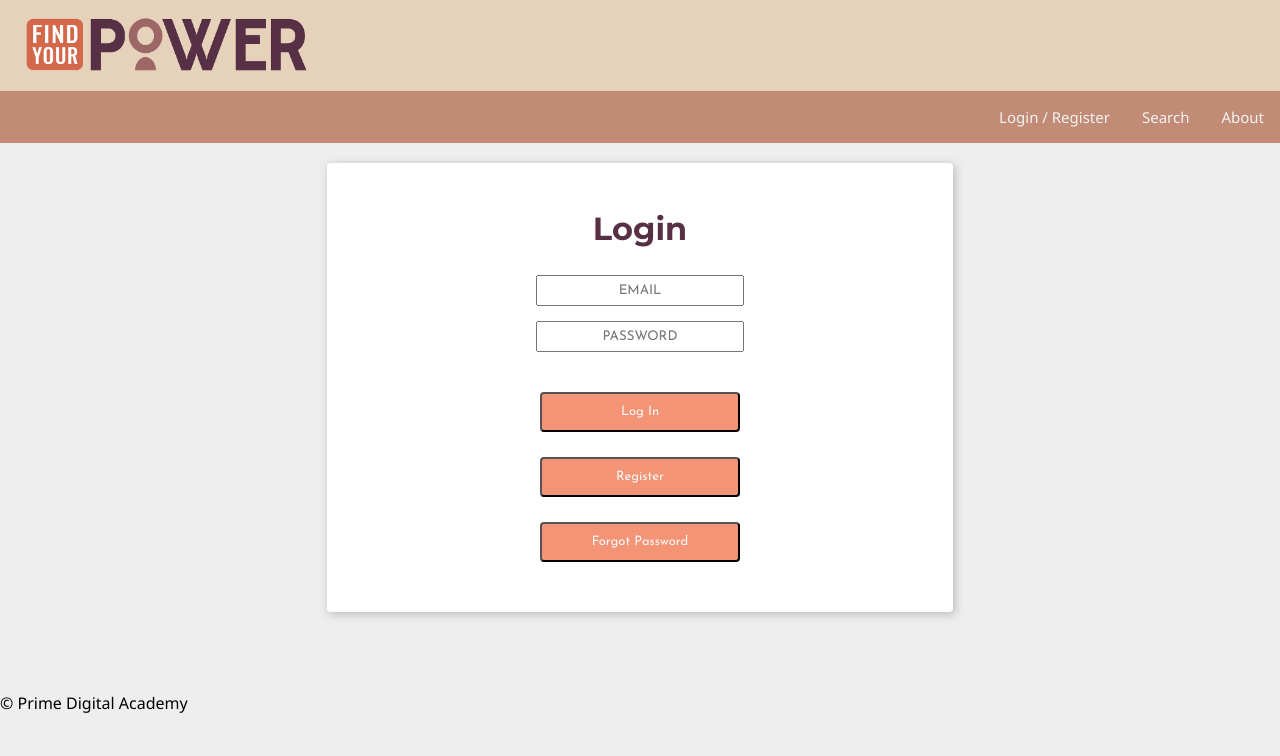
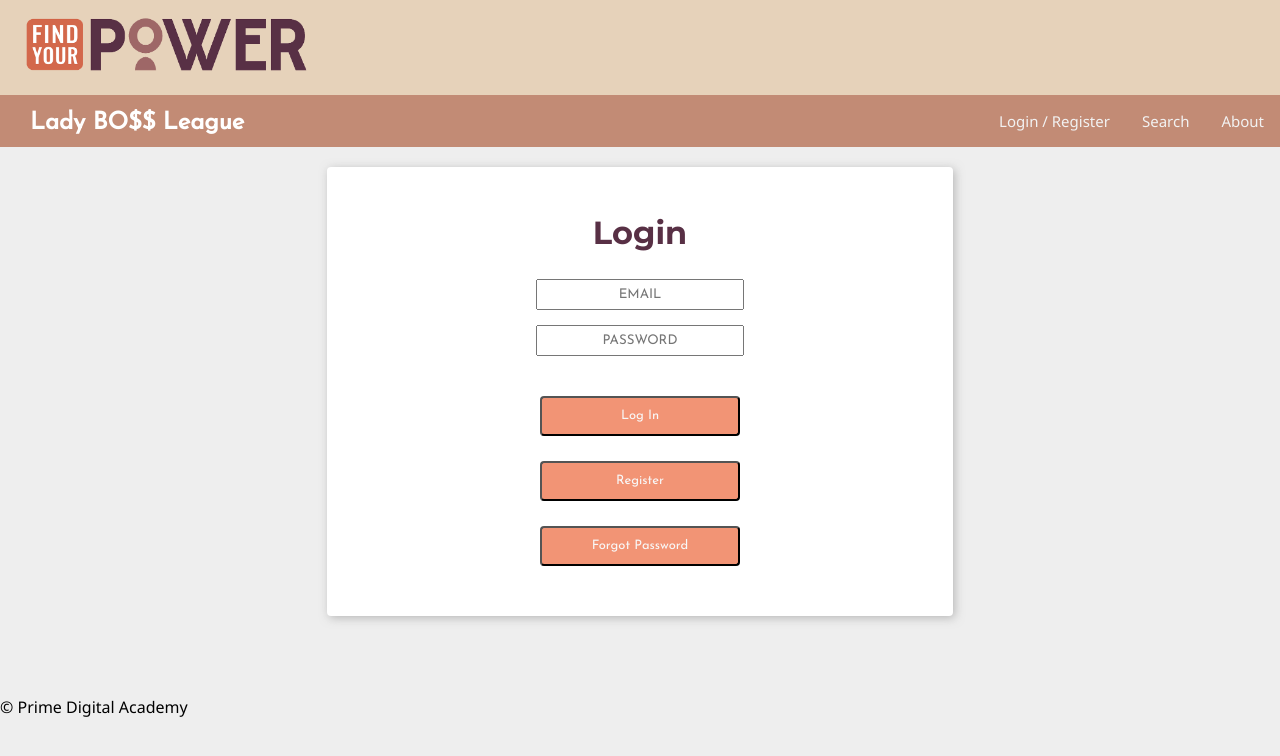
Before and after one commit to fgkrieger13/Find-Your-Power, a React app: page /#/home in a window 1280 px wide. Built offline with nearby package versions, Linux system fonts and the light colour scheme; no server answers.

Commit message:
adds lady boss league logo

```diff
--- a/src/components/Nav/Nav.css
+++ b/src/components/Nav/Nav.css
@@ -36,3 +36,11 @@
   background-color: #c28b75;
   text-align: right;
 }
+
+.logo-title {
+  text-align: left;
+  padding-top: -20px;
+  padding-left: 30px;
+  margin-bottom: -40px;
+  color: white;
+}
--- a/src/components/Nav/Nav.js
+++ b/src/components/Nav/Nav.js
@@ -9,6 +9,7 @@ const Nav = (props) => (
     <Link to="/home">
       <img className="nav-title" src={require('./logo.png')}></img>
     </Link>
+    <h2 className= "logo-title">Lady BO$$ League</h2>
     <div className="nav-right">
       <Link className="nav-link" to="/home">
         {/* Show this link if they are logged in or not,
```
